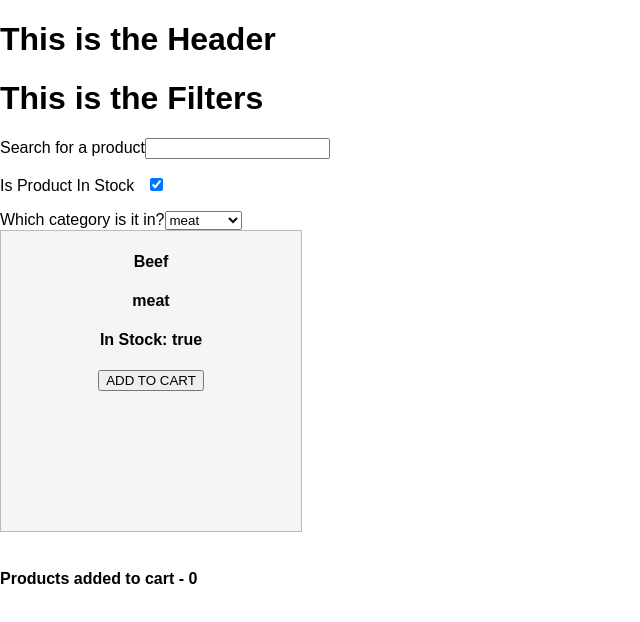
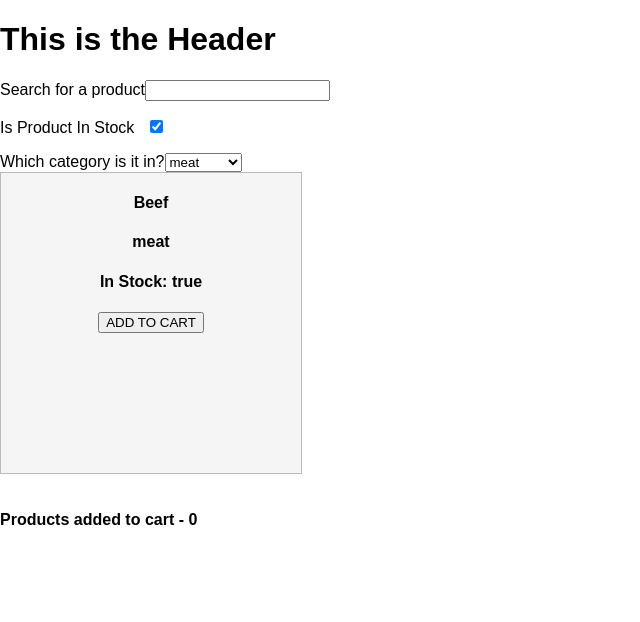
Before and after one commit to howlomogo/react-filtering, a React (Create React App) app: page / in a window 1280 px wide. Shown: the top 622 px of the page, without its empty margins (0-640 px from the left). Built offline with nearby package versions, Linux system fonts and the light colour scheme; the HTML template or start-up script is replaced by a standard one.

Commit message:
breaking up components and pages, continued

```diff
--- a/src/App.js
+++ b/src/App.js
@@ -3,6 +3,7 @@ import './App.css';
 import Header from './components/Header';
 import Filters from './components/Filters';
 import Home from './pages/Home';
+import Account from './pages/Account';
 
 
 const products = [
@@ -36,13 +37,6 @@ const products = [
 		stocked: true,
 		cat: "meat"
 	}
-]
-
-const categories =[
-	'groceries',
-	'drinks',
-	'meat',
-	'cereal'
 ]
 
 function searchingFor(term, isInStock, catFilter) {
@@ -97,6 +91,7 @@ class App extends Component {
 	}
 
 	categoriesHandler(event) {
+		console.log("ewfe");
 		this.setState({ categoriesFilter: event.target.value });
 		console.log(event.target.value);
 	}
@@ -142,7 +137,12 @@ class App extends Component {
 
 	render() {
 
-		const categoriesList = categories
+		const categoriesList =[
+			'groceries',
+			'drinks',
+			'meat',
+			'cereal'
+		]
 			.map(item => {
 				return (
 					<option key={item}>{item}</option>
@@ -152,33 +152,26 @@ class App extends Component {
 		return (
 			<div>
 				<Header></Header>
-				<Filters></Filters>
-				<form>
-					<label>Search for a product</label>
-					<input type="text" onChange={this.searchHandler} value={this.state.term} />
-					<p>
-						Is Product In Stock
-						<input className="ml-2" type="checkbox" checked={this.state.isInStock} onChange={this.stockHandler} />
-					</p>
+				<Filters
+					searchFilter={this.searchHandler.bind(this)}
+					stockFilter={this.stockHandler.bind(this)}
+					categoriesFilter={this.categoriesHandler.bind(this)}
+					categoriesList={categoriesList}
+					state={this.state}
+					>
+				</Filters>
 
-					<label>Which category is it in?</label>
-					<select value={this.state.categoriesFilter} onChange={this.categoriesHandler}>
-						{categoriesList}
-					</select>
-				</form>
+				<Home
+					state={this.state}
+					addProduct={this.addProductHandler.bind(this)}
+					searchFor={searchingFor.bind(this)}
+				>
+				</Home>
 
-				{
-					this.state.products.filter(searchingFor(this.state.term, this.state.isInStock, this.state.categoriesFilter)).map( product =>
-						<div className="product--container" key={product.id}>
-							<h4> {product.name}</h4>
-							<h4> {product.cat}</h4>
-							<h4> In Stock: {product.stocked.toString()}</h4>
-							<button onClick={() =>this.addProductHandler(product)}>ADD TO CART</button>
-						</div>
-					)
-				}
-
-				<Home products={this.state.cartProducts} remove={this.removeProductHandler.bind(this)}></Home>
+				<Account
+					products={this.state.cartProducts}
+					remove={this.removeProductHandler.bind(this)}>
+				</Account>
 
 			</div>
 		);
--- a/src/components/Filters.js
+++ b/src/components/Filters.js
@@ -5,9 +5,19 @@ import ReactDOM from 'react-dom';
 class Filters extends Component {
 	render() {
 		return (
-			<div>
-				<h1>This is the Filters</h1>
-			</div>
+			<form>
+				<label>Search for a product</label>
+				<input type="text" onChange={this.props.searchFilter} value={this.props.state.term} />
+				<p>
+					Is Product In Stock
+					<input className="ml-2" type="checkbox" checked={this.props.state.isInStock} onChange={this.props.stockFilter} />
+				</p>
+
+				<label>Which category is it in?</label>
+				<select value={this.props.state.categoriesFilter} onChange={this.props.categoriesFilter}>
+					{this.props.categoriesList}
+				</select>
+			</form>
 		)
 	}
 }
--- /dev/null
+++ b/src/pages/Account.js
@@ -0,0 +1,24 @@
+import React, { Component } from 'react';
+import ReactDOM from 'react-dom';
+
+
+class Account extends Component {
+	render() {
+		return (
+			<div>
+				<h4>Products added to cart - {this.props.products.length}</h4>
+				{
+					this.props.products.map( product =>
+						<div>
+							<h4> {product.name} </h4>
+							<h6> Quantity: {product.quantity} </h6>
+							<button onClick={() =>this.props.remove(product)}>Remove From Cart</button>
+						</div>
+					)
+				}
+			</div>
+		)
+	}
+}
+
+export default Account;
--- a/src/pages/Home.js
+++ b/src/pages/Home.js
@@ -6,13 +6,13 @@ class Home extends Component {
 	render() {
 		return (
 			<div>
-				<h4>Products added to cart - {this.props.products.length}</h4>
 				{
-					this.props.products.map( product =>
-						<div>
-							<h4> {product.name} </h4>
-							<h6> Quantity: {product.quantity} </h6>
-							<button onClick={() =>this.props.remove(product)}>Remove From Cart</button>
+					this.props.state.products.filter(this.props.searchFor(this.props.state.term, this.props.state.isInStock, this.props.state.categoriesFilter)).map( product =>
+						<div className="product--container" key={product.id}>
+							<h4> {product.name}</h4>
+							<h4> {product.cat}</h4>
+							<h4> In Stock: {product.stocked.toString()}</h4>
+							<button onClick={() =>this.props.addProduct(product)}>ADD TO CART</button>
 						</div>
 					)
 				}
```
